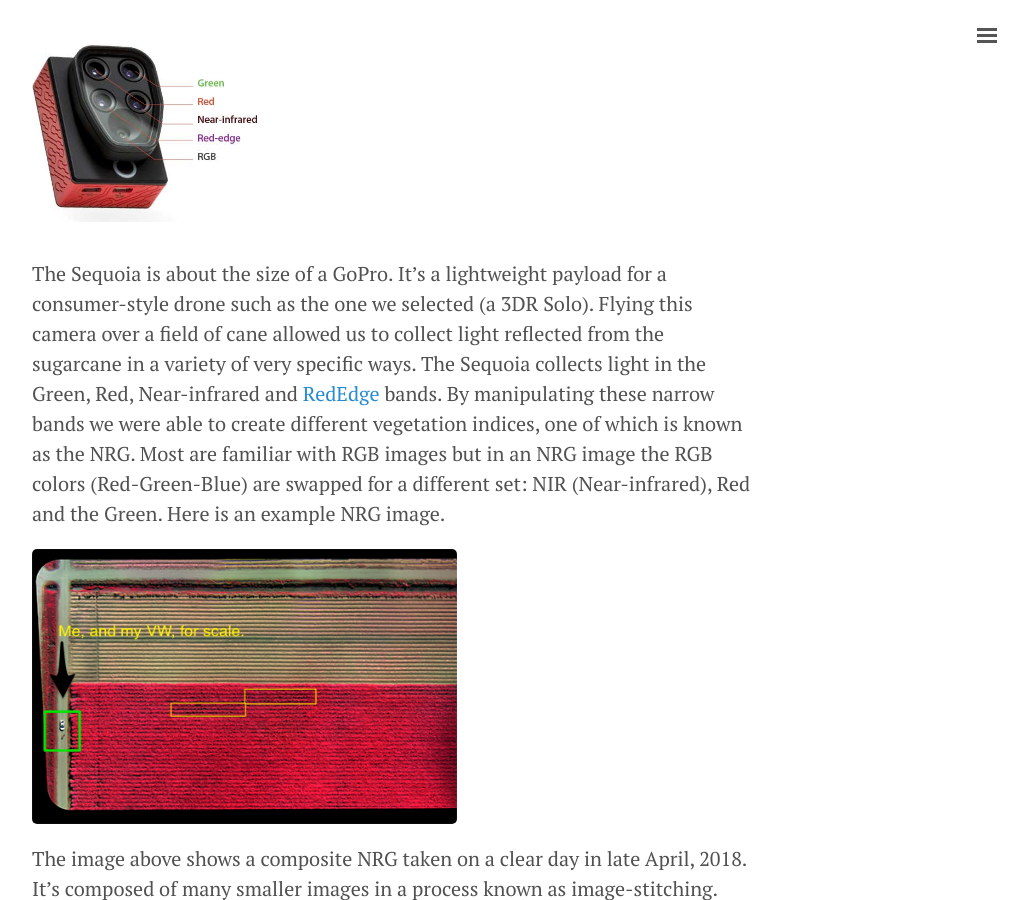
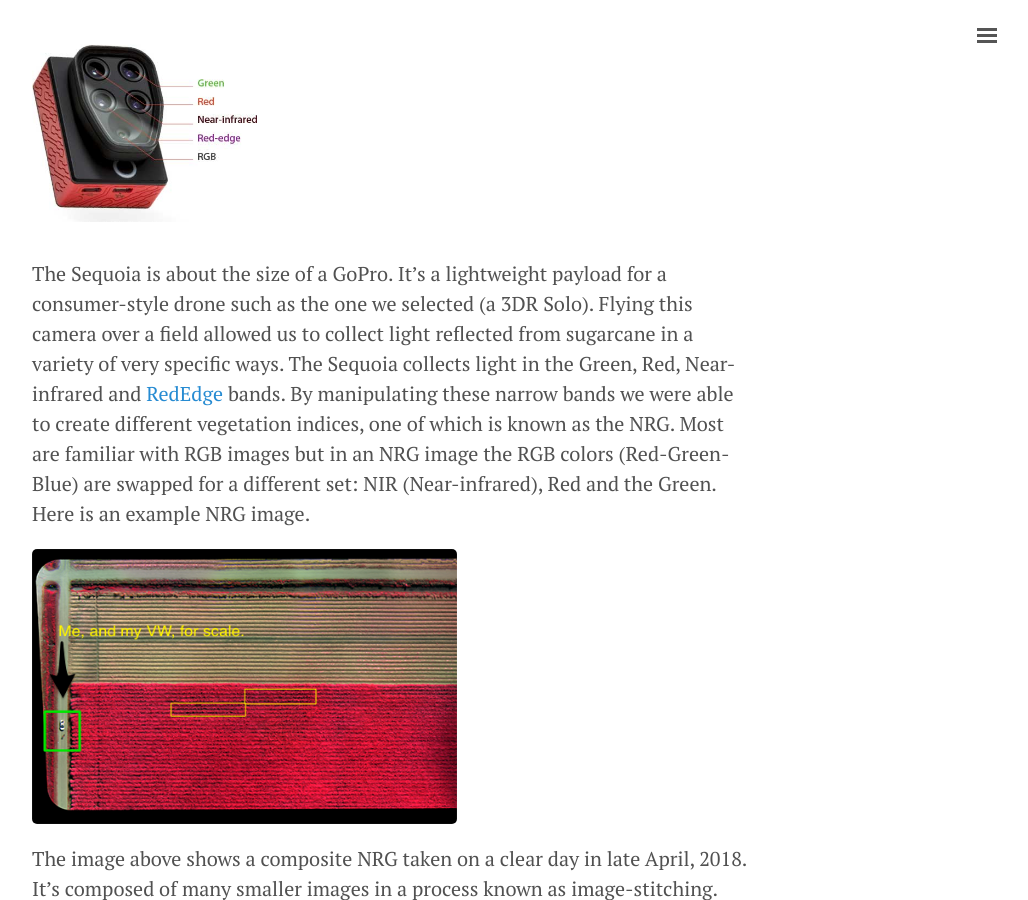
Before and after one commit to geraldmc/geraldmc.github.io, a Jekyll site: the page built from _posts/2019-04-23-predicting-yield-1.md, in a window 1280 px wide and 900 px high, scrolled down 2382 px. Shown: the whole window, without its empty margins (248-1276 px from the left). Built offline with Jekyll 4.4.1, drawn with Linux system fonts in a browser that asks for light colours.

```diff
--- a/_posts/2019-04-23-predicting-yield-1.md
+++ b/_posts/2019-04-23-predicting-yield-1.md
@@ -36,7 +36,7 @@ Creating a vegetation index requires getting a camera into the air and keeping i
 
 ![NGR Highlight]({{ site.url }}/assets/parrot-sequoia-camera.png){:height="225px" width="225px"}
 
-The Sequoia is about the size of a GoPro. It’s a lightweight payload for a consumer-style drone such as the one we selected (a 3DR Solo). Flying this camera over a field of cane allowed us to collect light reflected from the sugarcane in a variety of very specific ways. The Sequoia collects light in the Green, Red, Near-infrared and [RedEdge](https://en.wikipedia.org/wiki/Red_edge) bands. By manipulating these narrow bands we were able to create different vegetation indices, one of which is known as the NRG. Most are familiar with RGB images but in an NRG image the RGB colors (Red-Green-Blue) are swapped for a different set: NIR (Near-infrared), Red and the Green. Here is an example NRG image.
+The Sequoia is about the size of a GoPro. It’s a lightweight payload for a consumer-style drone such as the one we selected (a 3DR Solo). Flying this camera over a field allowed us to collect light reflected from sugarcane in a variety of very specific ways. The Sequoia collects light in the Green, Red, Near-infrared and [RedEdge](https://en.wikipedia.org/wiki/Red_edge) bands. By manipulating these narrow bands we were able to create different vegetation indices, one of which is known as the NRG. Most are familiar with RGB images but in an NRG image the RGB colors (Red-Green-Blue) are swapped for a different set: NIR (Near-infrared), Red and the Green. Here is an example NRG image.
 
 ![NGR Highlight]({{ site.url }}/assets/NGR-highlight-scale.png){:height="275px" width="425px"}
 
```
